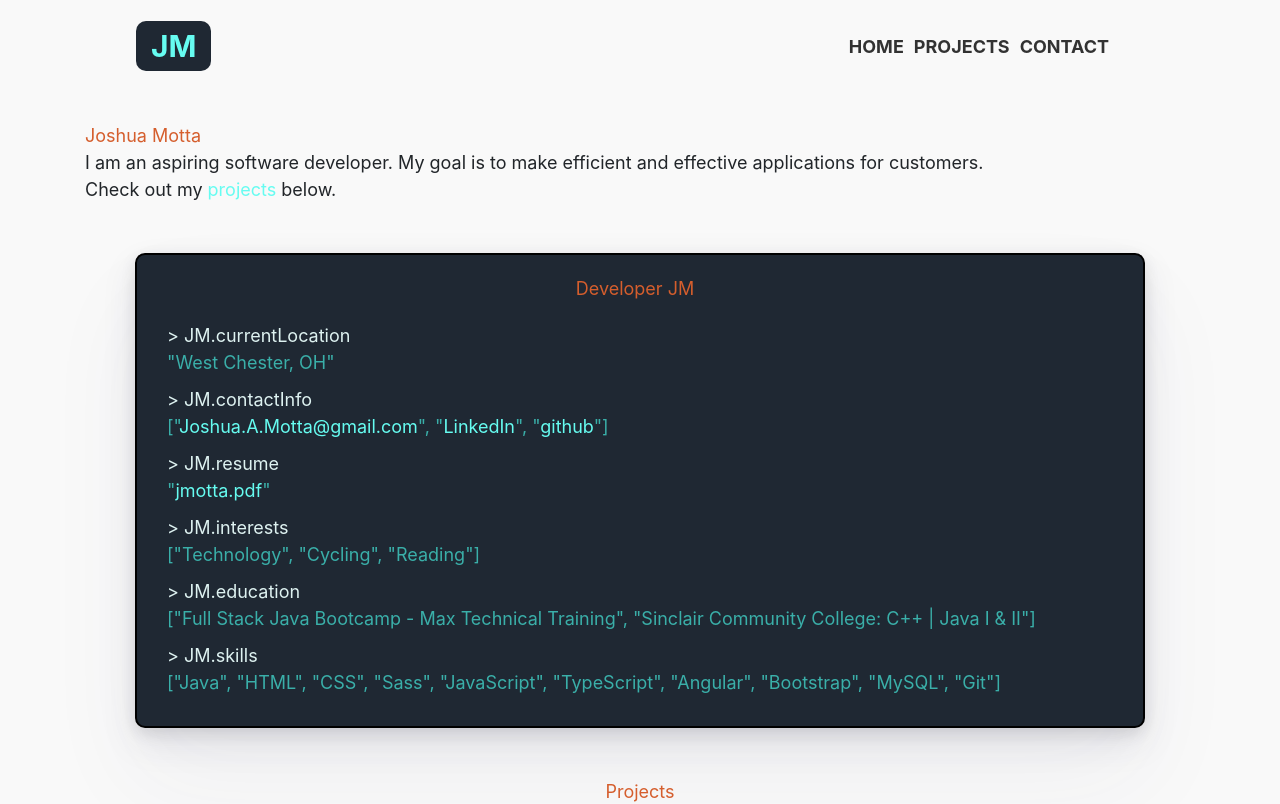
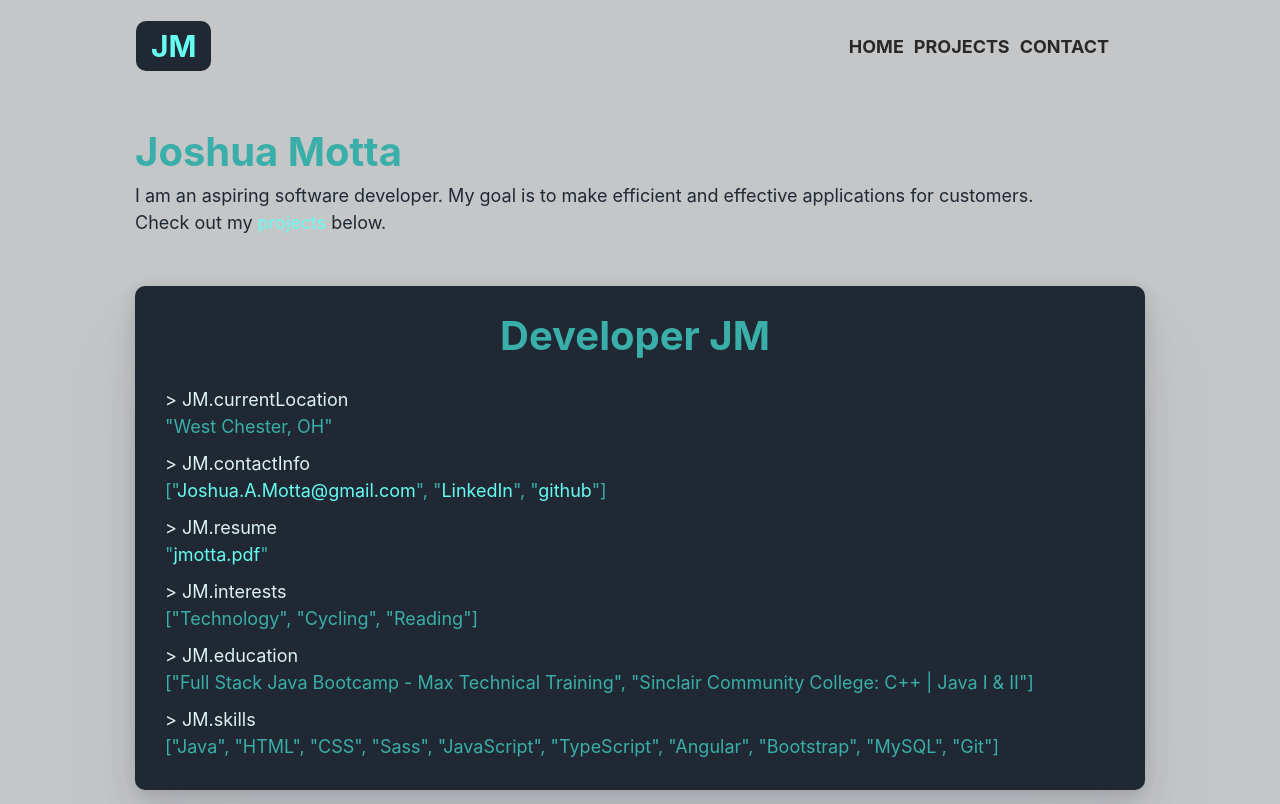
Before and after one commit to jmotts17/portfolio-ng, an Angular app: page / in a window 1280 px wide. Shown: the top 804 px of the page. Built offline with nearby package versions, Linux system fonts and the light colour scheme.

Commit message:
Added resume pdf and updated global styles

```diff
--- a/src/styles.css
+++ b/src/styles.css
@@ -4,16 +4,22 @@
 * {
   margin: 0;
   padding: 0;
+  border: 0;
+  font-size: 18px;
 }
 
 body {
-  background-color: #f9f9f9;
+  background-color: #c5c6c7;
+  color: #1f2833;
   font-size: 18px;
 }
 
 /* Utilities */
 .section-title {
-  color: #d55e2d;
+  /* color: #45a29e; */
+  color: #3aafa9;
+  font-weight: bold;
+  font-size: 40px;
 }
 
 .text-bold {
@@ -24,15 +30,40 @@ body {
   text-align: center;
 }
 
-.section-container {
-  padding: 2rem;
-  margin: 3rem;
-  border: 2px solid black;
-  border-radius: 5px;
+.text-uppercase {
+  text-transform: uppercase;
 }
 
-.section-container,
-ul,
-li {
-  background-color: #a0b3c1;
+/* Padding */
+.py-1 {
+  padding: 1rem;
 }
+
+.py-2 {
+  padding: 2rem;
+}
+
+.py-3 {
+  padding: 3rem;
+}
+
+/* Margin */
+.my-1 {
+  margin: 1rem;
+}
+
+.my-2 {
+  margin: 2rem;
+}
+
+.my-3 {
+  margin: 3rem;
+}
+
+.my-4 {
+  margin: 4rem;
+}
+
+.my-5 {
+  margin: 5rem;
+}
```
Also changed, not shown: 1 other file (tests, documents, lock files or other folders).
